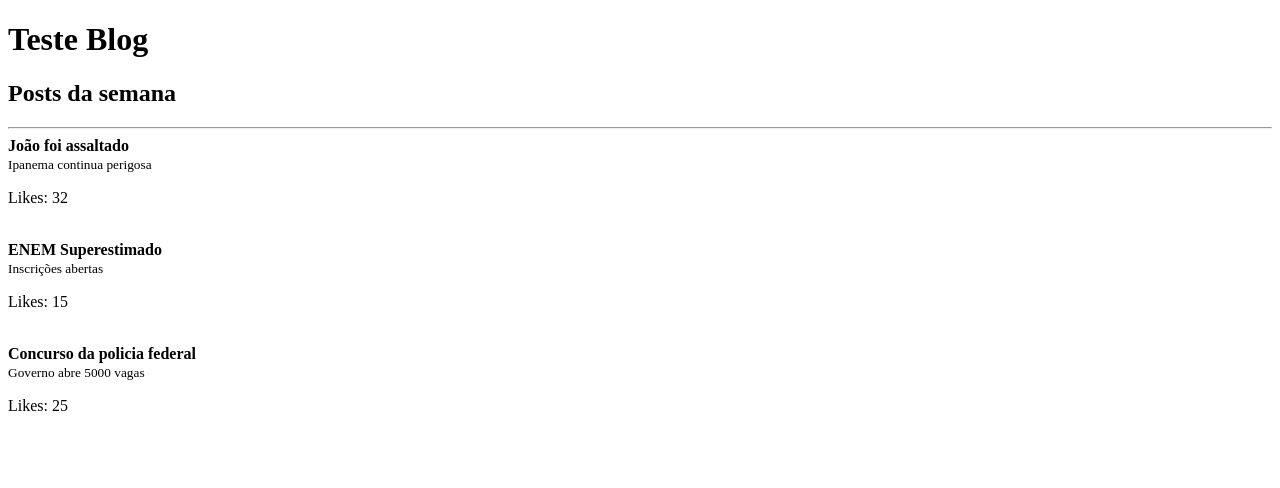
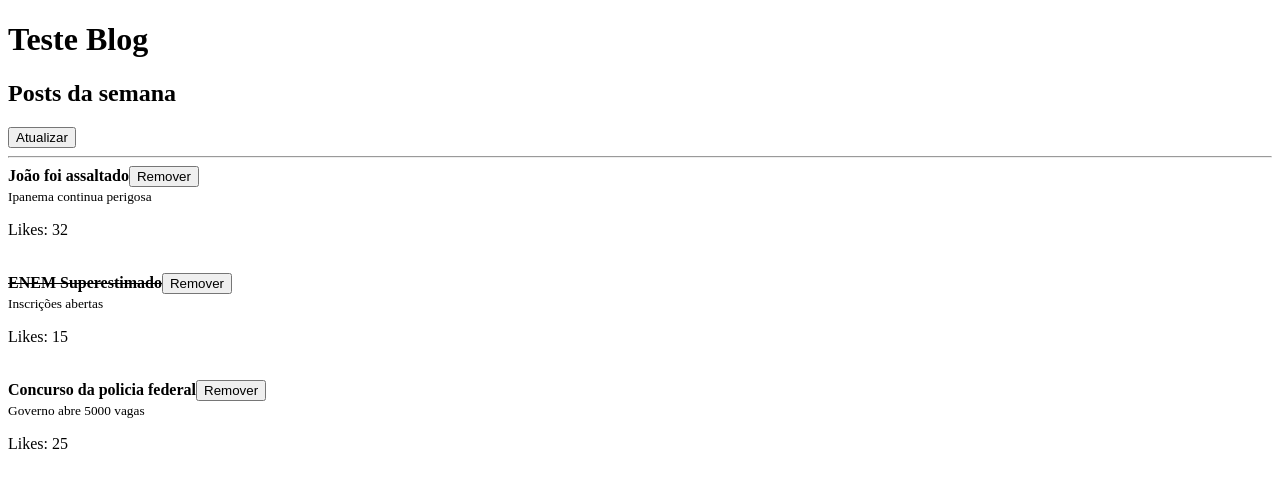
Before and after one commit to cedrazgabriel/react-fundamentos, a React app: page / in a window 1280 px wide. Shown: the top 488 px of the page. Built offline with nearby package versions, Linux system fonts and the light colour scheme.

Commit message:
states concepts, props callbacks, conditions renders

```diff
--- a/public/index.html
+++ b/public/index.html
@@ -7,7 +7,6 @@
 </head>
 <body>
     <div id="root">
-        <script src="../build/bundle8bffa8528cb10cd48785.js"></script>
     </div>
 </body>
 </html>
--- a/src/App.js
+++ b/src/App.js
@@ -1,30 +1,37 @@
-import React from 'react';
+import React, { useState } from 'react';
 
 import Post from './Post';
 import Header from './Header';
 
-const posts = [
-    {
-        likes: 32,
-        title: "João foi assaltado",
-        subtitle: "Ipanema continua perigosa"
-    },
-    {
-        likes: 15,
-        title: "ENEM Superestimado",
-        subtitle: "Inscrições abertas"
-    },
-    {
-        likes: 25,
-        title: "Concurso da policia federal",
-        subtitle: "Governo abre 5000 vagas"
-    },
-]
+
 export default function App(){
+    const [posts, setPosts] = useState([
+        {id: Math.random(),likes: 32,title: "João foi assaltado",subtitle: "Ipanema continua perigosa", read: false },
+        {id: Math.random(),likes: 15,title: "ENEM Superestimado",subtitle: "Inscrições abertas", read: true},
+        {id: Math.random(),likes: 25,title: "Concurso da policia federal",subtitle: "Governo abre 5000 vagas", read: false}
+    ])
+
+    function handleRefresh(){
+        setPosts((prevState) => [
+            ...prevState,
+            {id: Math.random(),
+            likes:35,
+            title: "teste post novo " + (prevState.length + 1),
+            subtitle: "teste subtitulo " + (prevState.length + 1)}
+        ])
+    }
+
+    function handleRemovePost(postId){
+        setPosts((prevState)=> (
+            prevState.filter((item) => item.id != postId)
+        ))
+    }
+
     return (
         <>
            <Header title="Teste Blog">
            <h2>Posts da semana</h2>
+           <button onClick={handleRefresh}>Atualizar</button>
             </Header>
 
             <hr/>
@@ -32,14 +39,12 @@ export default function App(){
           {
           posts.map((post) => (
                 <Post
-                key={post.title}
-                likes={post.likes}
-                title={post.title}
-                subtitle={post.subtitle}
+                key={post.id}
+                post= {post}
+                onRemove = {handleRemovePost}
                 />
           ))
           }
-
         </>
     )
 }
--- a/src/Post.js
+++ b/src/Post.js
@@ -5,19 +5,31 @@ export default function Post(props) {
     return (
         <>
          <article>
-            <strong>{props.title}</strong>
+            <strong>
+                {props.post.read ?
+                <s>{props.post.title}</s>
+                 : props.post.title}
+            </strong>
+            <button onClick={() => props.onRemove(props.post.id)}>
+                Remover
+            </button>
             <br />
-            <small>{props.subtitle}</small>
-            <p>Likes: {props.likes}</p>
-        </article>
-        <br />
+            <small>{props.post.subtitle}</small>
+            <p>Likes: {props.post.likes}</p>
+         </article>
+          <br />
         </>
 
     )
 }
 
 Post.propTypes = {
-    likes: PropTypes.number.isRequired,
-    title: PropTypes.string.isRequired,
-    subtitle: PropTypes.string.isRequired
+    onRemove: PropTypes.func.isRequired,
+    post: PropTypes.shape({
+        id: PropTypes.number,
+        likes: PropTypes.number.isRequired,
+        title: PropTypes.string.isRequired,
+        subtitle: PropTypes.string.isRequired,
+        read: PropTypes.bool.isRequired
+    }).isRequired
 }
```
